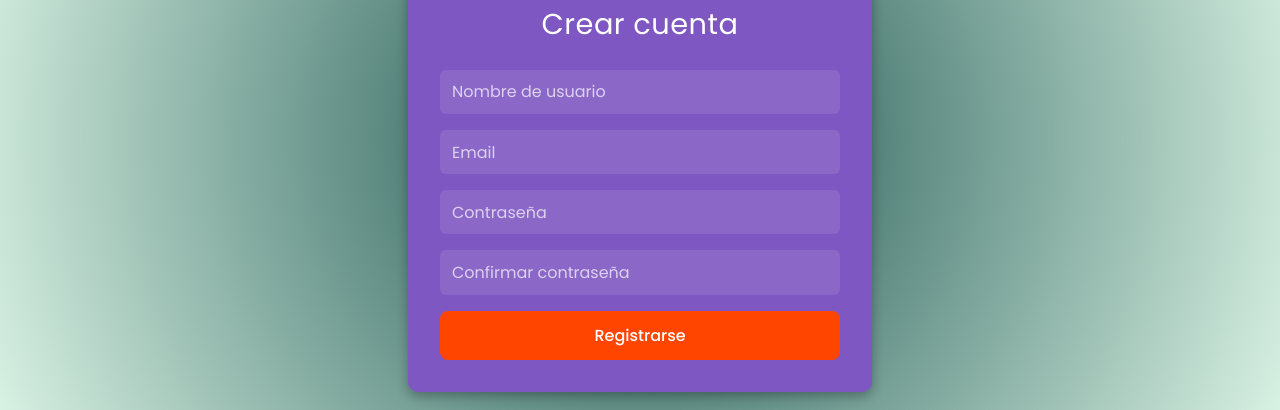
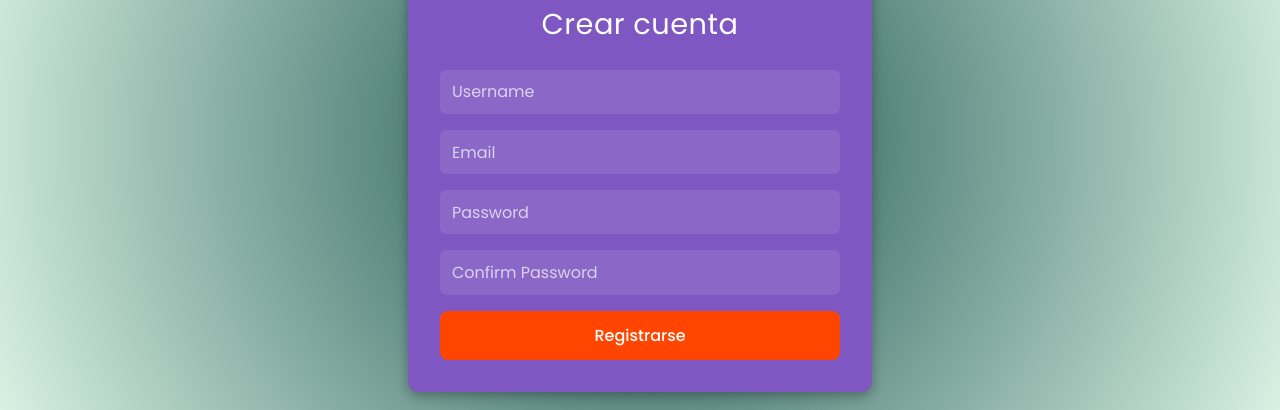
Before and after one commit to MSG-DEVELOPER/ITACADEMY-S7-REACT-API, a React (Vite) app: page /register in a window 1280 px wide. Shown: the part 149-559 px from the top of the page. Built offline with nearby package versions, Linux system fonts and the light colour scheme; no server answers.

Commit message:
Layout and styles of register page done. WIP validatios of the form

```diff
--- a/src/pages/Register/Register.tsx
+++ b/src/pages/Register/Register.tsx
@@ -1,3 +1,5 @@
+import { useForm } from "react-hook-form";
+
 import {
   RegisterWrapper,
   Title,
@@ -6,16 +8,59 @@ import {
   SubmitButton,
 } from "./Register.style";
 
+type FormData = {
+  username: string;
+  email: string;
+  password: string;
+  confirmPassword: string;
+};
+
 function Register() {
+  const { register, handleSubmit, formState } = useForm<FormData>();
+  const { errors } = formState;
+
+  function validateForm(data: FormData) {
+    console.log(data);
+  }
+
   return (
     <RegisterWrapper>
       <Title>Crear cuenta</Title>
 
-      <Form>
-        <Input type="text" name="username" placeholder="Nombre de usuario" />
-        <Input type="email" name="email" placeholder="Email" />
-        <Input type="password" name="password" placeholder="Contraseña" />
-        <Input type="password" name="confirmPassword" placeholder="Confirmar contraseña" />
+      <Form onSubmit={handleSubmit(validateForm)}>
+        <Input
+          type="text"
+          placeholder="Username"
+          {...register("username", { required: "*Obligatorio" })}
+        />
+        {errors.username && <p>{errors.username.message}</p>}
+
+        <Input
+          type="email"
+          placeholder="Email"
+          {...register("email", {
+            required: "*Obligatorio",
+            pattern: {
+              value: /^[^\s@]+@[^\s@]+\.[^\s@]+$/,
+              message: "Email no válido",
+            },
+          })}
+        />
+        {errors.email && <p>{errors.email.message}</p>}
+
+        <Input
+          type="password"
+          placeholder="Password"
+          {...register("password", { required: "*Obligatorio" })}
+        />
+        {errors.password && <p>{errors.password.message}</p>}
+
+        <Input
+          type="password"
+          placeholder="Confirm Password"
+          {...register("confirmPassword", { required: "*Obligatorio" })}
+        />
+        {errors.confirmPassword && <p>{errors.confirmPassword.message}</p>}
 
         <SubmitButton type="submit">Registrarse</SubmitButton>
       </Form>
```
